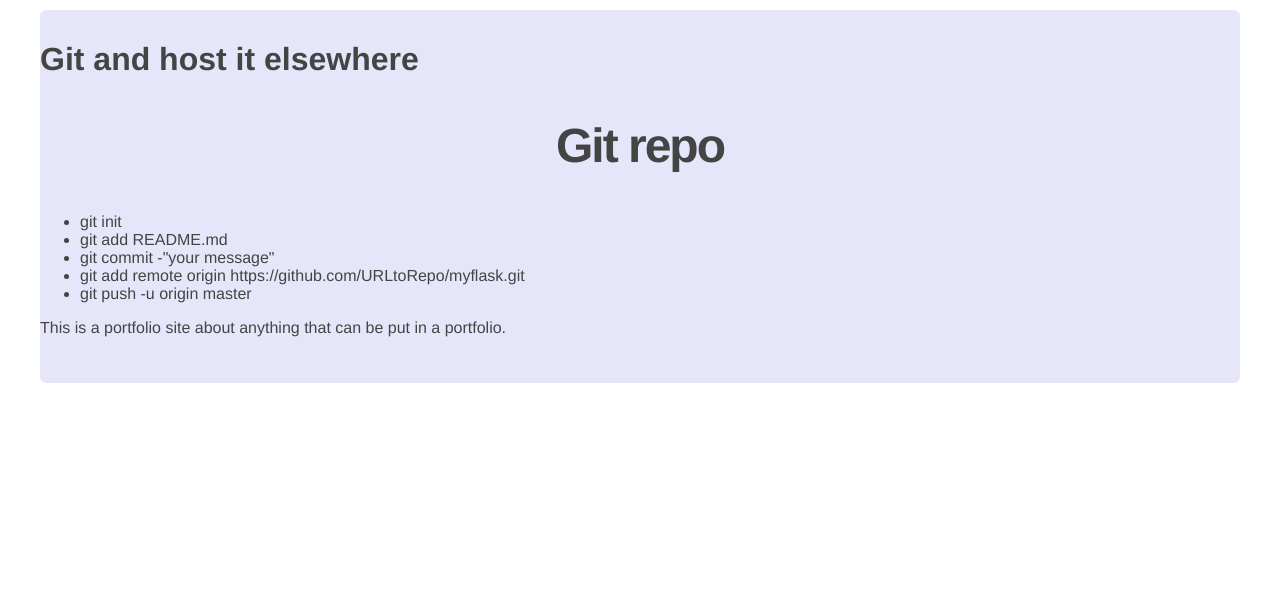
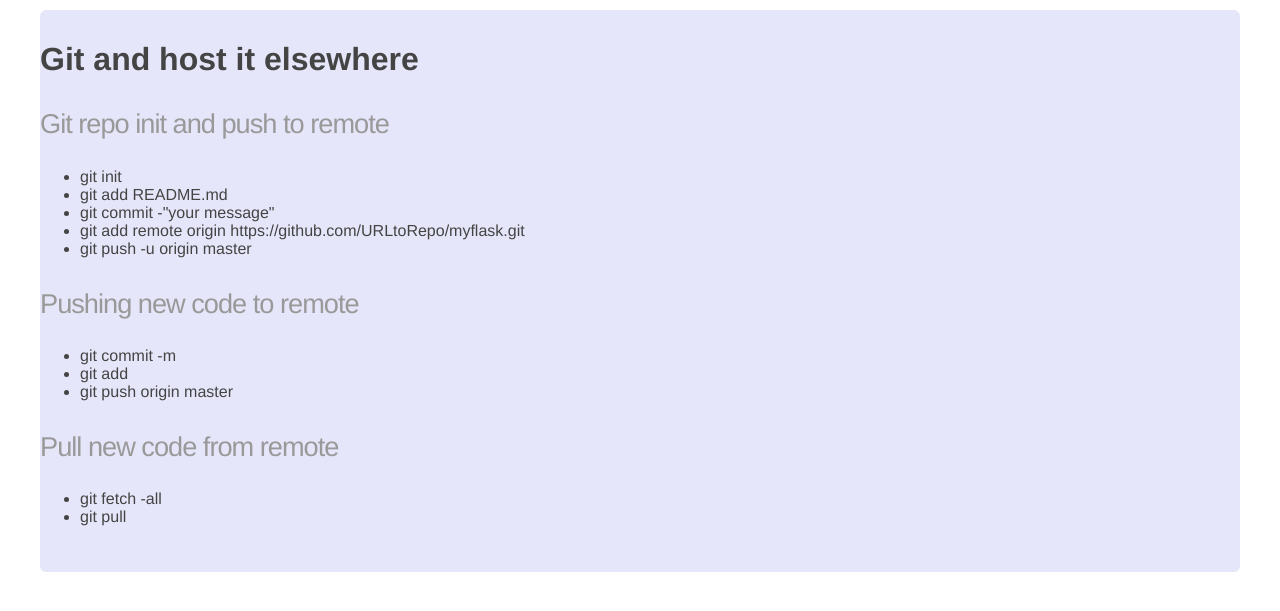
Before and after one commit to tntcyberdev/myflask, a Flask app: page /about/ in a window 1280 px wide. Shown: the part 35-646 px from the top of the page. Run offline with Flask 3, Linux system fonts and the light colour scheme.

Commit message:
content update, styles

```diff
--- a/static/css/style.css
+++ b/static/css/style.css
@@ -49,14 +49,12 @@
   h2 {
     font-size: 3em;
     margin-top: 40px;
-    text-align: center;
     letter-spacing: -2px;
   }
   h3 {
     font-size: 1.7em;
     font-weight: 100;
     margin-top: 30px;
-    text-align: center;
     letter-spacing: -1px;
     color: #999;
   }
--- a/templates/about.html
+++ b/templates/about.html
@@ -2,7 +2,7 @@
 {% block content %}
    <div class="about">
      <h1>Git and host it elsewhere</h1>
-     <h2>Git repo</h2>
+     <h3>Git repo init and push to remote</h3>
      <ul>
       <li>git init</li>
       <li>git add README.md</li>
@@ -10,6 +10,17 @@
       <li>git add remote origin https://github.com/URLtoRepo/myflask.git</li>
       <li>git push -u origin master</li>
      </ul>
-     <p>This is a portfolio site about anything that can be put in a portfolio.</p>
+     <h3>Pushing new code to remote</h3>
+     <ul>
+      <li>git commit -m</li>
+      <li>git add</li>
+      <li>git push origin master</li>
+    </ul>
+    <h3>Pull new code from remote</h3>
+     <ul>
+      <li>git fetch -all</li>
+      <li>git pull</li>
+     </ul>
+
    </div>
 {% endblock %}
```
